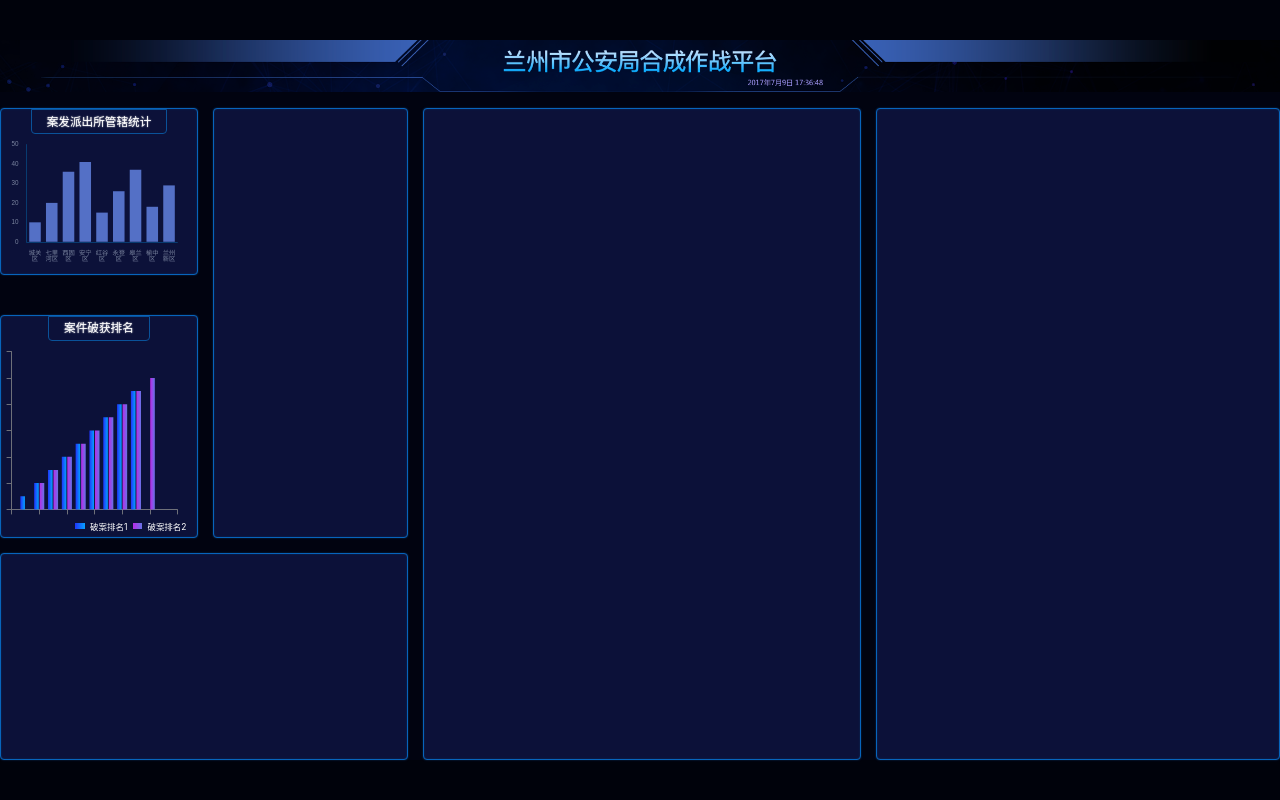
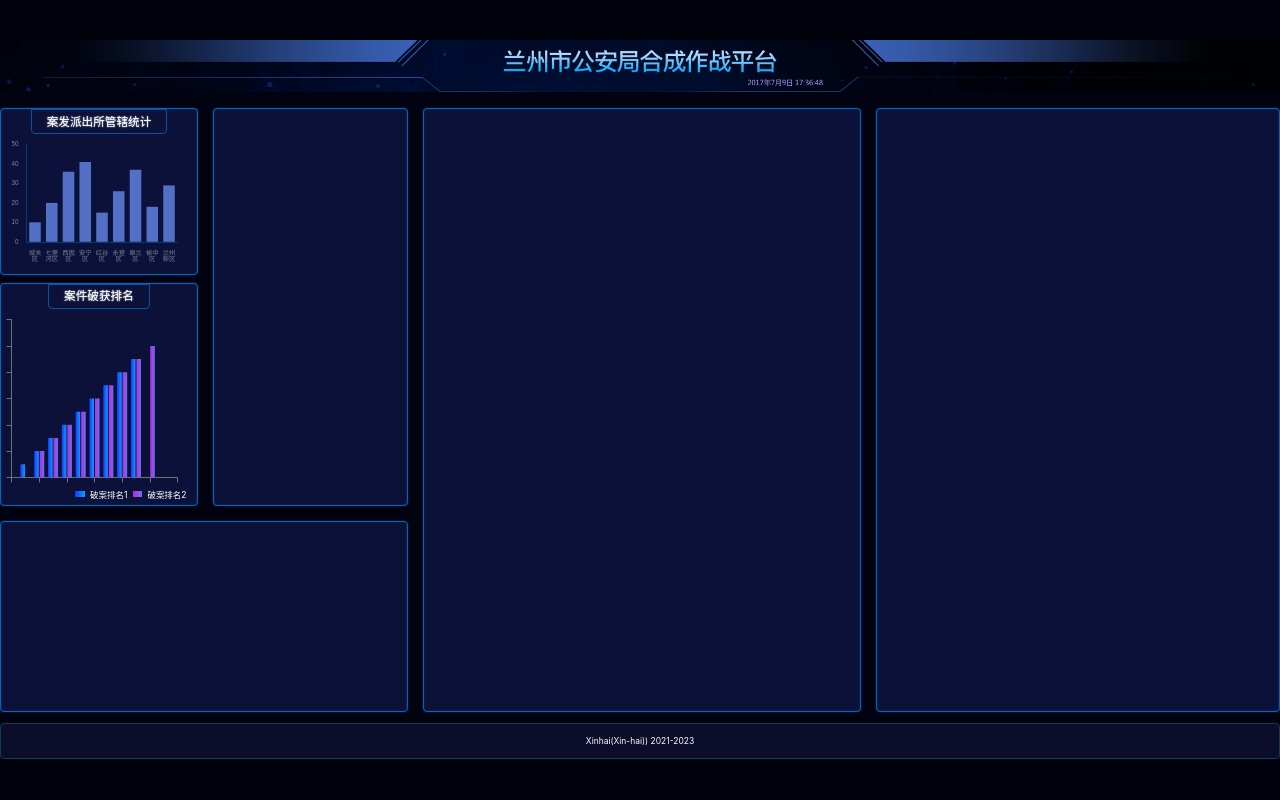
Before and after one commit to Xin-hai/Large-visual-screen, a React (Vite) app: page /#/ in a window 1280 px wide. Built offline with nearby package versions, Linux system fonts and the light colour scheme.

Commit message:
合并部分代码，footer完成制作

```diff
--- a/index.html
+++ b/index.html
@@ -20,7 +20,7 @@
 <div id="root"></div>
 <script>
   const root = document.querySelector('#root')
-  root.style.width = pageWidth + 'px'
+  // root.style.width = pageWidth + 'px'
   root.style.height = pageHeight + 'px'
   root.style.marginTop = (clientHeight - pageHeight) / 2 + 'px'
 </script>
--- a/src/pages/home.scss
+++ b/src/pages/home.scss
@@ -11,9 +11,23 @@
   header {
     height: px(99);
     background-size: cover;
+    width: px(2420);
+    margin: 0 auto;
+  }
+  footer {
+    height: px(68);
+    border: 1px solid #0d3d59;
+    margin: px(20) 0 1px;
+    border-radius: 4px;
+    background-color: #0c0d2b;
+    display: flex;
+    align-items: center;
+    justify-content: center;
   }
 
   main {
+    width: px(2420);
+    margin: 0 auto;
     padding-top: px(30);
     flex: 1;
     display: grid;
@@ -62,27 +76,9 @@
     .section5 {
       grid-area: box5;
     }
-    .管辖统计 {
+    .管辖统计,
+    .破获排名 {
       height: px(315);
-      display: flex;
-      flex-direction: column;
-      align-items: center;
-      h2 {
-        border: 1px solid #0a5299;
-        border-bottom-left-radius: 4px;
-        border-bottom-right-radius: 4px;
-        font-size: px(22);
-        line-height: px(24);
-        padding: px(10) px(28);
-        text-shadow: 0 0 px(3) white;
-      }
-      .chart {
-        flex: 1;
-        width: 100%;
-      }
-    }
-    .破获排名 {
-      height: px(423);
       display: flex;
       flex-direction: column;
       align-items: center;
@@ -100,6 +96,9 @@
         flex: 1;
         width: 100%;
       }
+    }
+    .破获排名 {
+      height: px(423);
       .legend {
         display: flex;
         align-items: center;
--- a/src/pages/home.tsx
+++ b/src/pages/home.tsx
@@ -6,7 +6,7 @@ import {Chart2} from '../components/chart-2';
 
 
 export const Home = () => {
-
+  const year = new Date().getFullYear();
   return (
     <div className = "home">
       <header style={{backgroundImage: `url(${headerBg}`}}/>
@@ -21,6 +21,9 @@ export const Home = () => {
         <section className="bordered section4"></section>
         <section className="bordered section5"></section>
       </main>
+      <footer>
+         Xinhai(Xin-hai))  2021-{year}
+      </footer>
     </div>
   );
 };
```
